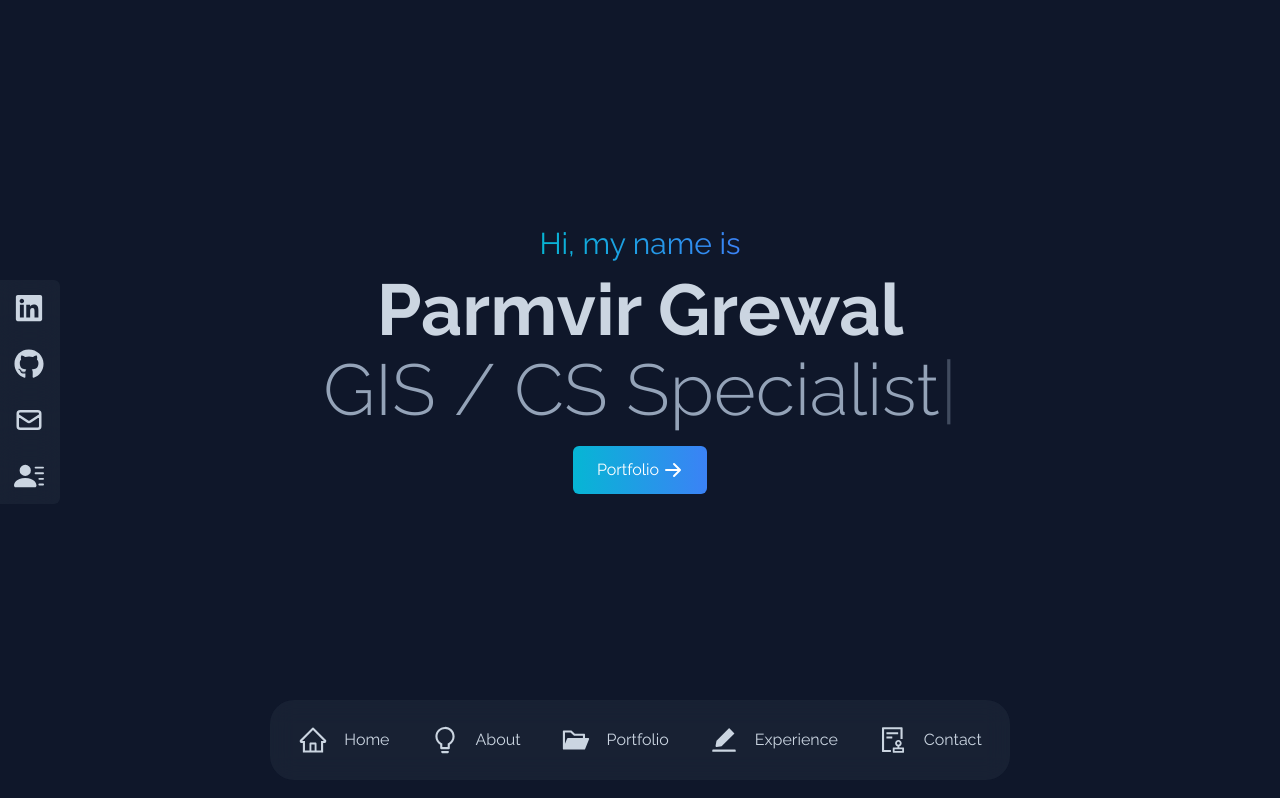
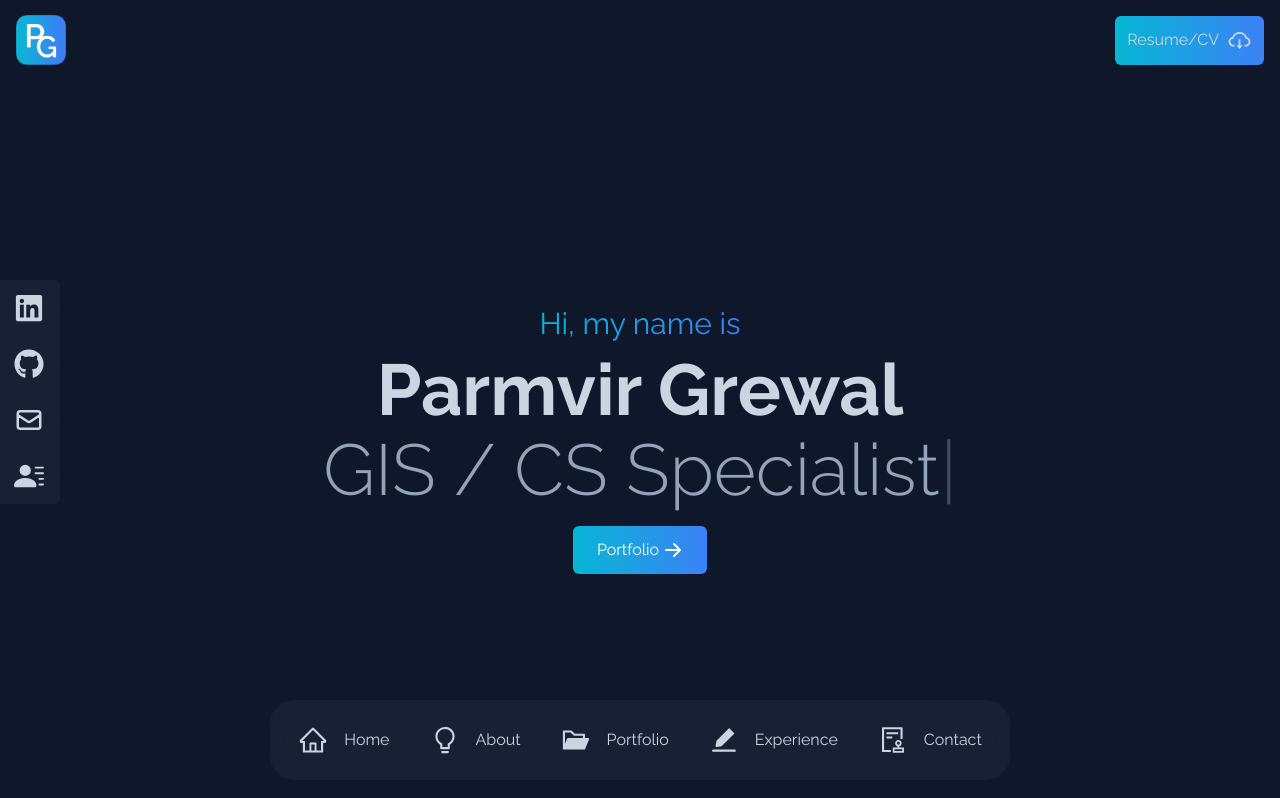
Before and after one commit to Parmvir-Grewal/personal-portfolio-website, a React (Create React App) app: page / in a window 1280 px wide. Shown: the top 798 px of the page. Built offline with nearby package versions, Linux system fonts and the light colour scheme; the HTML template or start-up script is replaced by a standard one.

Commit message:
traditional header

```diff
--- a/src/App.js
+++ b/src/App.js
@@ -7,12 +7,14 @@ import NavBar from "./components/NavBar";
 import Portfolio from "./components/Portfolio";
 import SocialLinks from "./components/SocialLinks";
 import ReactGA from 'react-ga4';
+import Header from "./components/Header";
 
 ReactGA.initialize("G-B15RW0RCTP");
 
 function App() {
   return (
     <div>
+      <Header />
       <NavBar />
       <Home />
       <About/>
--- /dev/null
+++ b/src/components/Header.jsx
@@ -0,0 +1,24 @@
+import React from 'react'
+import logo from '../assets/logo.png'
+import {AiOutlineCloudDownload} from 'react-icons/ai';
+
+function Header() {
+  return (
+    <div className="flex justify-between items-center w-full h-20 px-4 text-white bg-slate-900">
+    <div data-aos="fade-up">
+        <img src={logo} alt="" width='50px'  />
+    </div>
+    <li className='flex text-white w-fit px-3 py-3 items-center rounded-md bg-gradient-to-r from-cyan-500 to-blue-500 cursor-pointer hover:scale-105 duration-200' >
+                <a href='/Parmvir_Grewal_Resume.pdf'
+                className="flex justify-between items-center w-full text-slate-300"
+                download={true}
+                target='_blank'
+                rel="noreferrer">
+                    <span className="hidden md:block pr-2">Resume/CV</span> <AiOutlineCloudDownload size={25}/>
+                </a>
+                </li>
+    </div>
+  )
+}
+
+export default Header
```
Also changed, not shown: src/assets/logo.png, src/assets/logo1.png (deleted).
